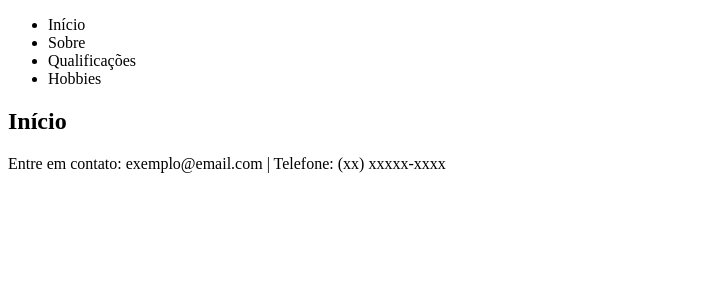
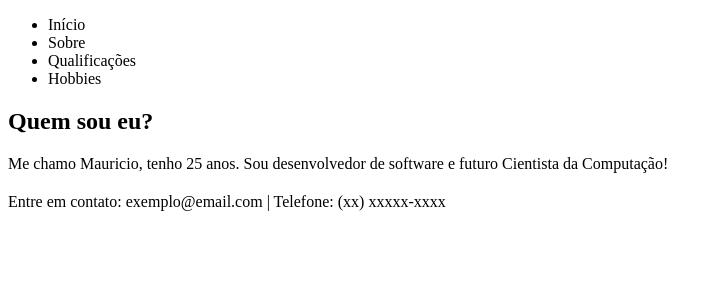
Before and after one commit to mauriciolfsilva/Portfolio, a Vue app: page / in a window 1280 px wide. Shown: the top 300 px of the page, without its empty margins (0-722 px from the left). Built offline with nearby package versions, Linux system fonts and the light colour scheme.

Commit message:
Adding somethings

```diff
--- a/src/App.vue
+++ b/src/App.vue
@@ -2,7 +2,7 @@
   <div id="app">
     <MyNavbar @change-section="updateSection" />
     <MainContent :currentSection="currentSection" />
-    <MyFooter />
+    <MyFooter/>
   </div>
 </template>
 
@@ -31,5 +31,4 @@ export default {
 </script>
 
 <style>
-/* Estilos gerais do seu site */
 </style>
--- a/src/components/MainContent.vue
+++ b/src/components/MainContent.vue
@@ -1,7 +1,7 @@
 <template>
   <div>
     <div v-if="currentSection === 'home'">
-        <h2>Início</h2>
+      <MyHome/>
     </div>
     <div v-else-if="currentSection === 'about'">
       <h2>Sobre</h2>
@@ -16,8 +16,10 @@
 </template>
 
 <script>
+  import MyHome from './MyHome.vue';
   export default {
-    props: ['currentSection']
+    props: ['currentSection'],
+    components: {MyHome}
   }
 </script>
 
--- /dev/null
+++ b/src/components/MyHome.vue
@@ -0,0 +1,29 @@
+<template>
+    <h2>Quem sou eu?</h2>
+    <div>Me chamo Mauricio, tenho {{ getAge() }} anos. Sou desenvolvedor de software e futuro Cientista da Computação!</div>
+    <h2></h2>
+</template>
+
+<script>
+  export default {
+    methods: {
+      getAge() {
+        const today = new Date();
+        const birth = new Date('1998-12-18');
+
+        let age = today.getFullYear() - birth.getFullYear();
+        const monthActual = today.getMonth();
+        const monthBirth = birth.getMonth();
+
+        if (monthActual < monthBirth || (monthActual === monthBirth && today.getDate() < birth.getDate())) {
+          age--;
+        }
+
+        return age;
+      }
+    }
+  }
+</script>
+
+<style>
+</style>
```
Also changed, not shown: src/components/MyFooter.vue (indentation only), src/components/MyNavbar.vue (indentation only). Lines whose indentation alone changed are shown as unchanged.
